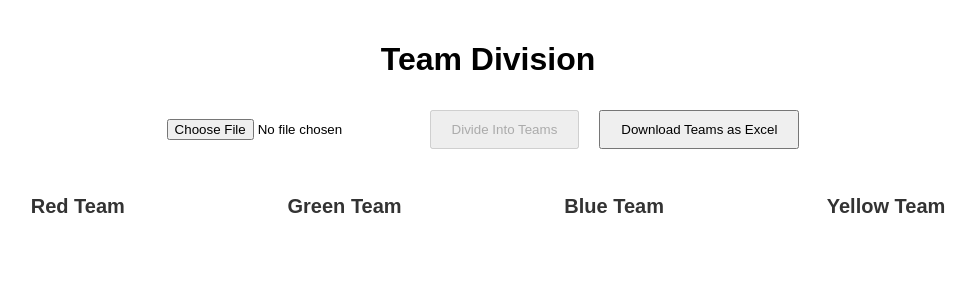
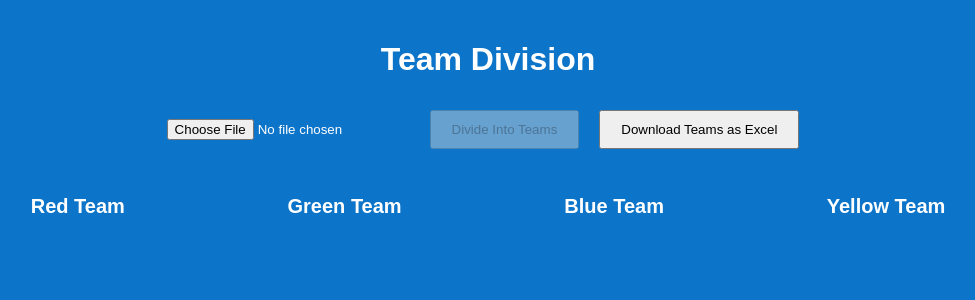
Before and after one commit to pradeepgp0/Team-Divide, a React (Create React App) app: page / in a window 1280 px wide. Shown: the top 300 px of the page, without its empty margins (152-1127 px from the left). Built offline with nearby package versions, Linux system fonts and the light colour scheme; the HTML template or start-up script is replaced by a standard one.

Commit message:
background color

```diff
--- a/src/App.css
+++ b/src/App.css
@@ -42,6 +42,8 @@
   font-family: Arial, sans-serif;
   padding: 20px;
   text-align: center;
+  height: 100vh;
+  background-color: rgb(12, 116, 201);
 }
 
 button {
@@ -59,11 +61,21 @@ button {
 }
 
 h2 {
-  color: #333;
+  color: white;
   font-size: 20px;
+}
+
+
+h1 {
+  color: white;
+}
+
+.filetext {
+  color:white;
 }
 
 ul {
   list-style-type: none;
   padding: 0;
+  color: white;
 }
--- a/src/App.js
+++ b/src/App.js
@@ -75,6 +75,7 @@ const App = () => {
       <h1>Team Division</h1>
 
       <input
+        className='filetext'
         type="file"
         accept=".xlsx,.xls"
         onChange={handleFileUpload}
```
